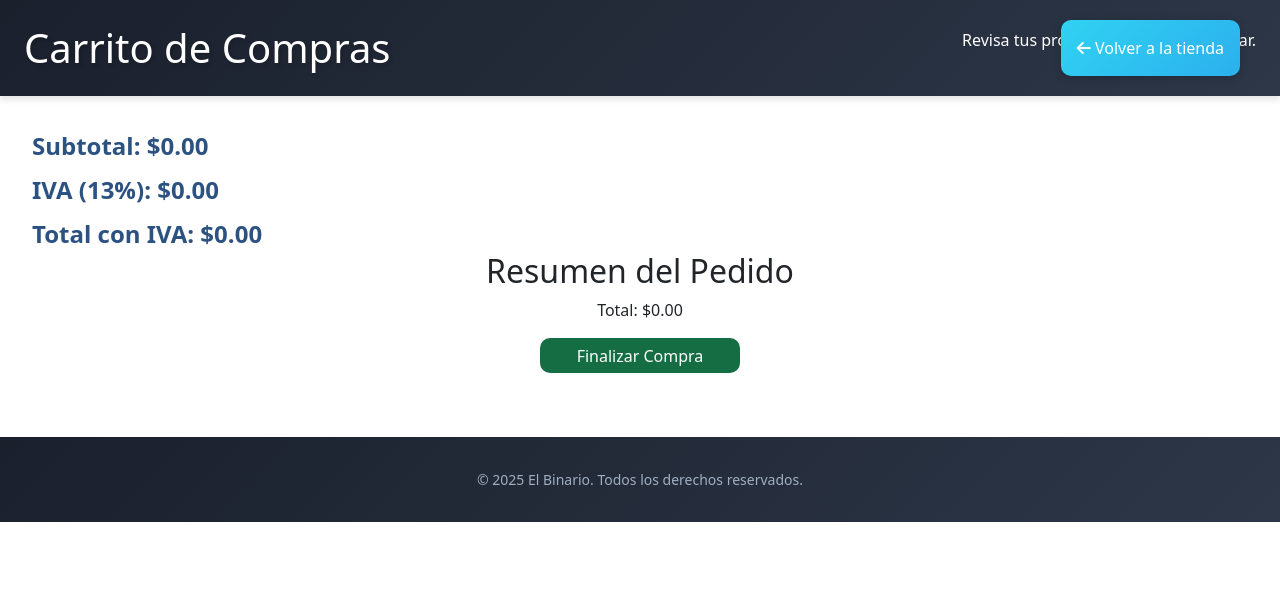
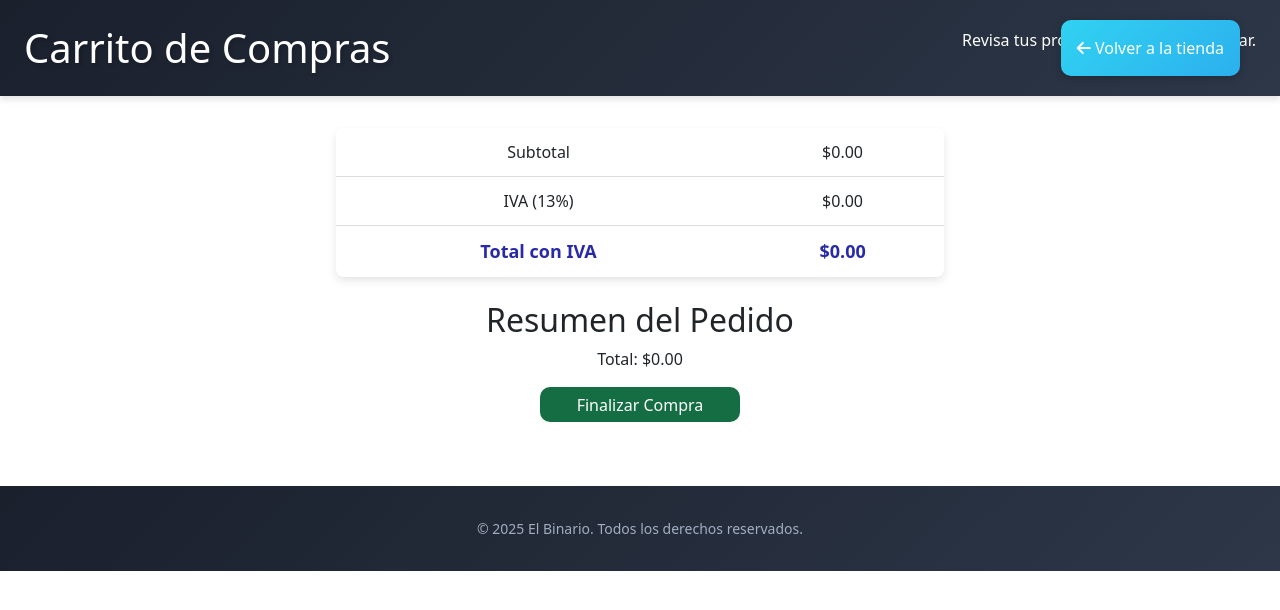
Before and after one commit to alex909w/TiendaDeLibros, a plain HTML site: page carrito.html in a window 1280 px wide. Drawn offline with nearby package versions, Linux system fonts and the light colour scheme; some packages are replaced by stand-ins of ours; a script that the page names is missing.

Commit message:
Diseño de Tabla de compra final

```diff
--- a/css/styles.css
+++ b/css/styles.css
@@ -562,16 +562,35 @@ main {
     color: #2d3748;
 }
 
-.resumen-total h3 {
-    margin: 0;
-    font-size: 1.25rem;
+.contenedor-tabla {
+    display: flex;
+    justify-content: center;
+    margin-top: 20px;
 }
 
-.resumen-total p {
-    font-size: 1.5rem;
-    font-weight: 700;
-    color: #2c5282;
-    margin: 0.5rem 0 0 0;
+.tabla-resumen {
+    width: 50%;
+    border-collapse: collapse;
+    background: #fff;
+    box-shadow: 0px 4px 8px rgba(0, 0, 0, 0.1);
+    border-radius: 8px;
+    overflow: hidden;
+}
+
+.tabla-resumen th, .tabla-resumen td {
+    padding: 12px;
+    text-align: center;
+    border-bottom: 1px solid #ddd;
+}
+
+.tabla-resumen tr:last-child td {
+    border-bottom: none;
+    font-size: 18px;
+}
+
+.tabla-resumen td strong {
+    color: #282aa7;
+    font-size: 18px;
 }
 
 /* Animaciones */
--- a/js/loadCarrito.js
+++ b/js/loadCarrito.js
@@ -18,25 +18,32 @@ function cargarCarrito() {
               <p>Precio unitario: $${item.precio.toFixed(2)}</p>
               <p>Cantidad: ${item.cantidad}</p>
               <p>Subtotal: $${subtotal.toFixed(2)}</p>
-              <button class = "btn-reduce-custom" onclick="reducirCantidad('${
-                item.titulo
-              }')">Reducir cantidad</button>
-              <button class = "btn-add-custom" onclick="aumentarCantidad('${
-                item.titulo
-              }')">Aumentar cantidad</button>
+              <button class="btn-reduce-custom" onclick="reducirCantidad('${item.titulo}')">Reducir cantidad</button>
+              <button class="btn-add-custom" onclick="aumentarCantidad('${item.titulo}')">Aumentar cantidad</button>
           </div>
       </div>
-      `;
+    `;
   });
 
   const iva = subtotalGeneral * 0.13;
   const total = subtotalGeneral + iva;
 
   html += `
-    <div class="resumen-total">
-      <p>Subtotal: $${subtotalGeneral.toFixed(2)}</p>
-      <p>IVA (13%): $${iva.toFixed(2)}</p>
-      <p><strong>Total con IVA: $${total.toFixed(2)}</strong></p>
+    <div class="contenedor-tabla">
+      <table class="tabla-resumen">
+        <tr>
+          <td>Subtotal</td>
+          <td>$${subtotalGeneral.toFixed(2)}</td>
+        </tr>
+        <tr>
+          <td>IVA (13%)</td>
+          <td>$${iva.toFixed(2)}</td>
+        </tr>
+        <tr>
+          <td><strong>Total con IVA</strong></td>
+          <td><strong>$${total.toFixed(2)}</strong></td>
+        </tr>
+      </table>
     </div>
   `;
 
```
Also changed, not shown: carrito.html (+1 -0 lines).
